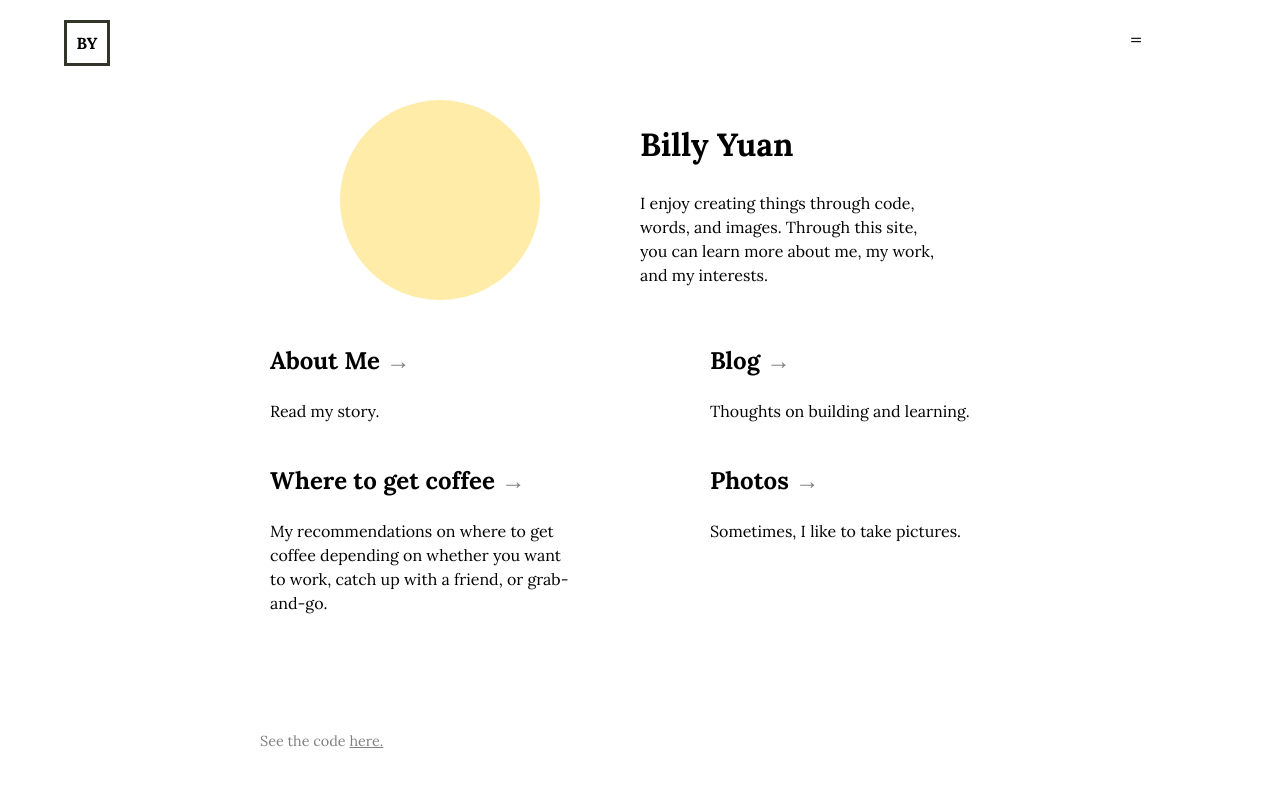
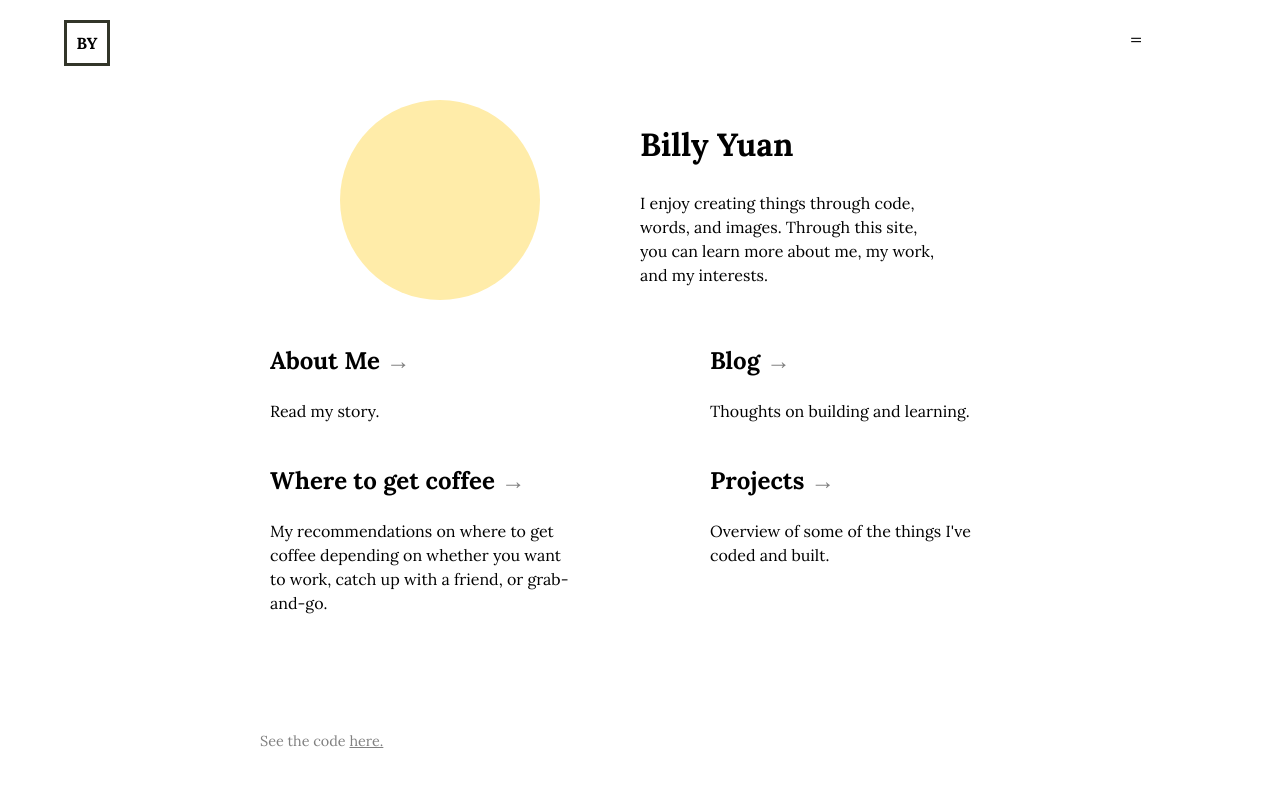
Before and after one commit to billy-yuan/personal-website, a React (Vite) app: page / in a window 1280 px wide. Shown: the top 786 px of the page. Built offline with nearby package versions, Linux system fonts and the light colour scheme; no server answers.

Commit message:
add link to projects page

```diff
--- a/src/App.tsx
+++ b/src/App.tsx
@@ -11,6 +11,7 @@ import { ListeningTo } from "./listening-to/ListeningTo";
 import { Footer } from "./footer/Footer";
 import { SelectPlace } from "./places/SelectPlace/SelectPlace";
 import PlacesMain from "./places/PlacesMain";
+import { Projects } from "./projects/Projects";
 
 function App() {
   const client = new ApolloClient({
@@ -29,6 +30,7 @@ function App() {
           <Route path={NavSectionURL.Post} element={<BlogPost />} />
           <Route path={NavSectionURL.Coffee} element={<SelectPlace />} />
           <Route path={NavSectionURL.City} element={<PlacesMain />} />
+          <Route path={NavSectionURL.Projects} element={<Projects />} />
           <Route path="*" element={<Home />} />
         </Routes>
         <Footer />
--- a/src/home/Home.tsx
+++ b/src/home/Home.tsx
@@ -55,10 +55,16 @@ function SectionNav() {
           text={t("navSection.coffee.text")}
         />
       </Link>
-      <NavCard
+      {/* <NavCard
         header={t("navSection.photos.name")}
         text={t("navSection.photos.text")}
-      />
+      /> */}
+      <Link to={NavSectionURL.Projects}>
+        <NavCard
+          header={t("navSection.projects.name")}
+          text={t("navSection.projects.text")}
+        />
+      </Link>
     </div>
   );
 }
--- a/src/utility/i18n/translation.ts
+++ b/src/utility/i18n/translation.ts
@@ -21,6 +21,10 @@ export const translation = {
         photos: {
           name: "Photos",
           text: "Sometimes, I like to take pictures.",
+        },
+        projects: {
+          name: "Projects",
+          text: "Overview of some of the things I've coded and built.",
         },
       },
       blog: {
@@ -55,6 +59,10 @@ export const translation = {
           name: "Photos",
           text: "Sometimes, I like to take pictures.",
         },
+        projects: {
+          name: "Projects",
+          text: "Overview of some of the personal projects I've worked on.",
+        },
       },
       blog: {
         header: "ブログ",
--- a/src/utility/types.ts
+++ b/src/utility/types.ts
@@ -5,6 +5,7 @@ export enum NavSection {
   "People" = "People",
   "Coffee" = "Coffee",
   "City" = "City",
+  "Projects" = "Projects",
   "None" = "None",
 }
 
@@ -15,5 +16,6 @@ export const NavSectionURL: { [key in NavSection]: string } = {
   People: "/people",
   City: "/coffee/:slug",
   Coffee: "/coffee",
+  Projects: "/projects",
   None: "/",
 };
```
